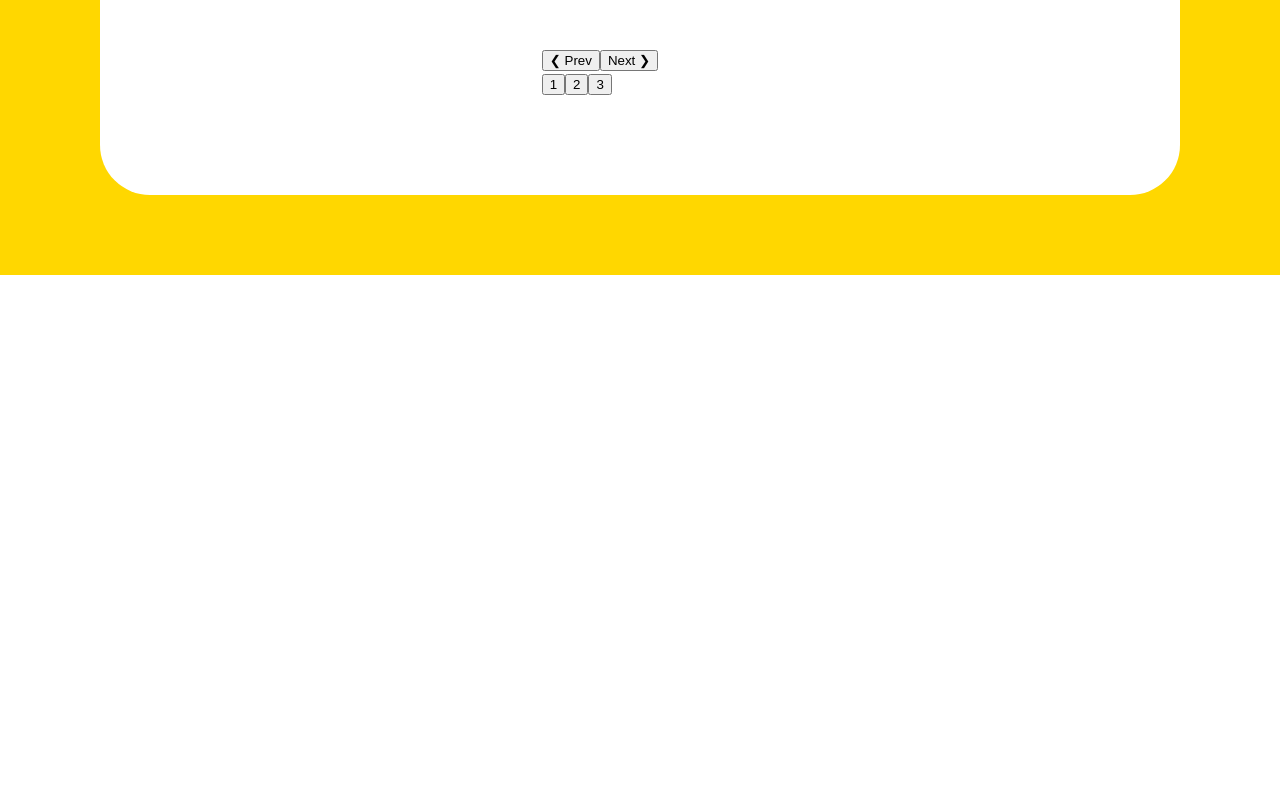
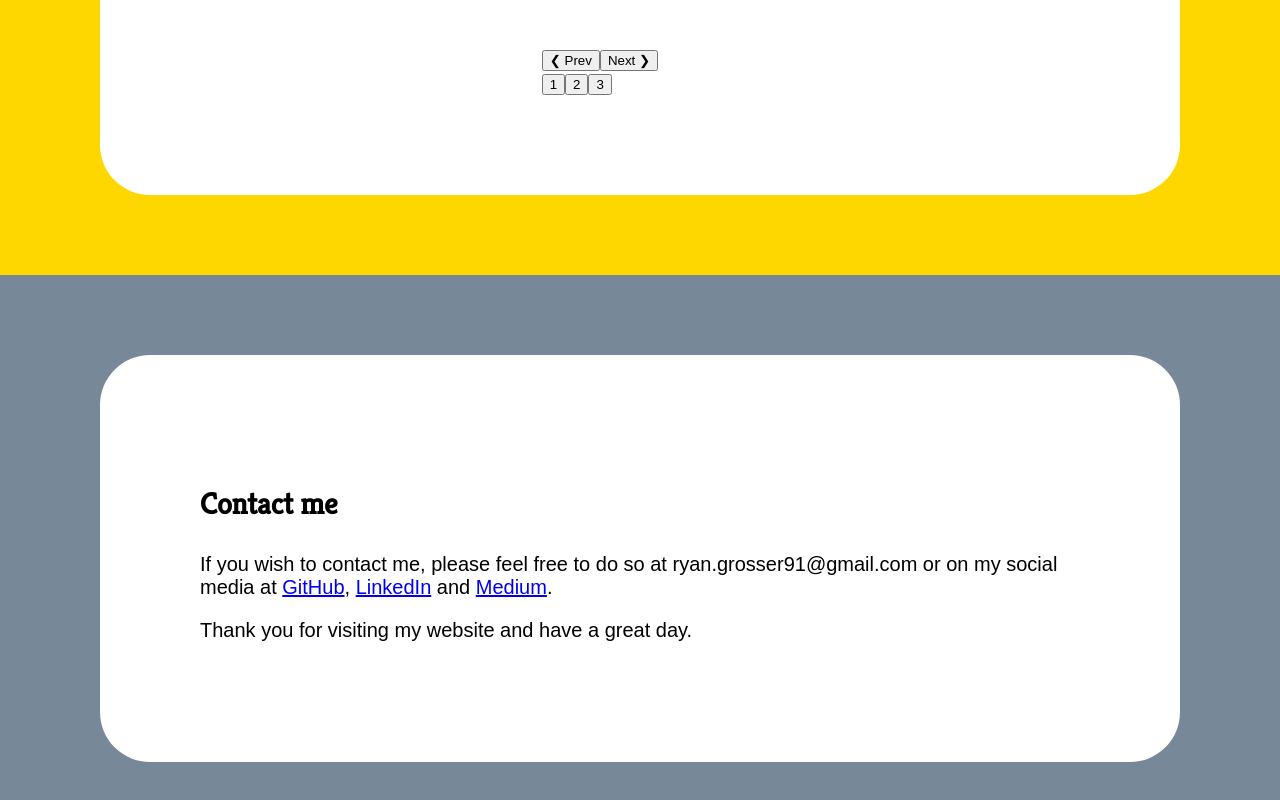
Before and after one commit to RyanG91/React-portfolio, a React (Create React App) app: page / in a window 1280 px wide. Shown: the part 3088-3888 px from the top of the page. Before the commit the page ends 3363 px from the top, so only its background shows below. Built offline with nearby package versions, Linux system fonts and the light colour scheme; a web font is replaced by a local one.

Commit message:
Added basic parts of the contact section

```diff
--- a/src/App.js
+++ b/src/App.js
@@ -2,6 +2,7 @@ import React, { Component } from 'react';
 import Intro from './components/Intro'
 import AboutMe from './components/AboutMe'
 import MyProjects from './components/MyProjects'
+import Contact from './components/Contact'
 import './styles/App.css';
 
 class App extends Component {
@@ -11,6 +12,7 @@ class App extends Component {
         <Intro />
         <AboutMe />
         <MyProjects />
+        <Contact />
       </div>
     );
   }
--- /dev/null
+++ b/src/components/Contact.js
@@ -0,0 +1,20 @@
+import React, { Component } from 'react';
+import '../styles/Contact.css'
+
+class Contact extends Component {
+    render() {
+      return (
+        <div class="backgroundFour">
+            <div class="contactBox">
+                <section>
+                    <h3>Contact me</h3>
+                    <p>If you wish to contact me, please feel free to do so at ryan.grosser91@gmail.com or on my social media at <a href="https://github.com/RyanG91" rel="noopener noreferrer" target="_blank">GitHub</a>, <a href="https://www.linkedin.com/in/ryan-grosser-a360a1129/" rel="noopener noreferrer" target="_blank">LinkedIn</a> and <a href="https://medium.com/@ryan91" rel="noopener noreferrer" target="_blank">Medium</a>.</p>
+                    <p>Thank you for visiting my website and have a great day.</p>
+                </section>
+            </div>
+        </div>
+      );
+    }
+}
+
+export default Contact;
--- a/src/styles/App.css
+++ b/src/styles/App.css
@@ -42,7 +42,7 @@ h1, h2, h3  {
   padding-bottom: 5em;
 }
 
-.backgroundTwo {
+.backgroundTwo, .backgroundFour {
   background-color: #778899;
   padding-top: 5em;
   padding-bottom: 5em;
@@ -55,7 +55,7 @@ h1, h2, h3  {
 }
 
 /* General layout for the parts containing text */
-.introBox, .briefBox, .projects {
+.introBox, .briefBox, .projects, .contactBox {
   display: flex;
   padding: 2em;
   margin-left: 30px;
@@ -84,7 +84,7 @@ needs to be below the code above */
   h3 {
     font-size: 30px;
   }
-  .introBox, .briefBox, .projects {
+  .introBox, .briefBox, .projects, .contactBox {
     display: flex;
     padding: 5em;
     margin-left: 100px;
--- /dev/null
+++ b/src/styles/Contact.css
@@ -0,0 +1 @@
+/* Empty for the time being */
```
